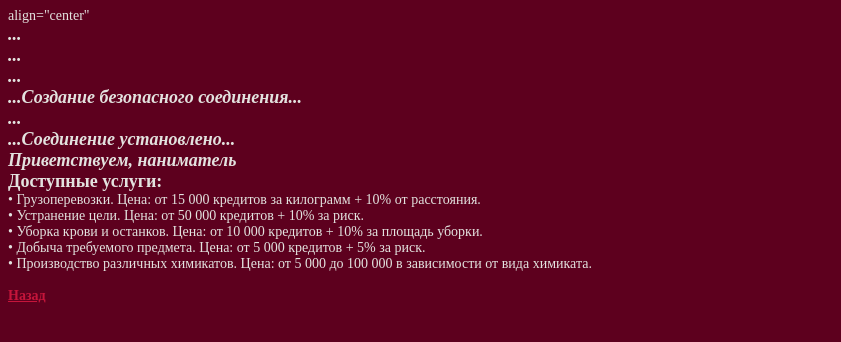
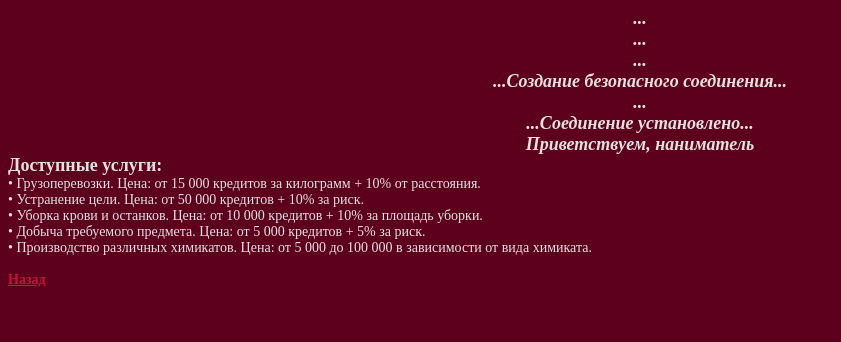
Before and after one commit to SuperCoolInterstellarCorporation/supercoolinterstellarcorporation.github.io, a plain HTML site: page corp.html in a window 1280 px wide. Shown: the whole page, without its empty margins (0-841 px from the left). Drawn offline with Linux system fonts and the light colour scheme.

Commit message:
Update corp.html

```diff
--- a/corp.html
+++ b/corp.html
@@ -4,7 +4,7 @@
 <link href="assets/css/uplink.css" rel="stylesheet" type="text/css">
 </head>
 <body>
-    <div> align="center"
+    <div align="center">
         <div class="title"><i>...</i></div>
         <div class="title"><i>...</i></div>
         <div class="title"><i>...</i></div>
```
